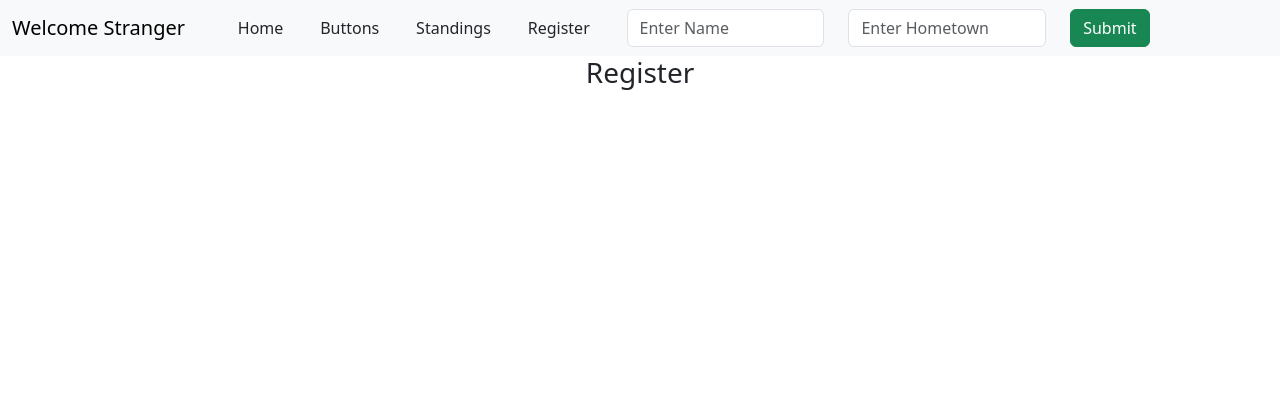
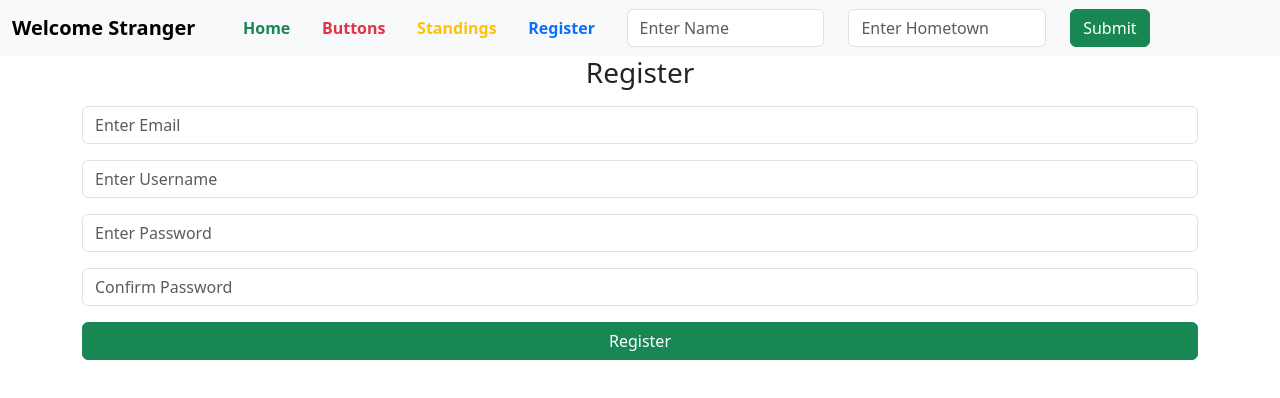
Before and after one commit to terrykub80/React-Intro, a React (Create React App) app: page /register in a window 1280 px wide. Shown: the top 398 px of the page. Built offline with nearby package versions, Linux system fonts and the light colour scheme.

Commit message:
added register function

```diff
--- a/src/components/Home.jsx
+++ b/src/components/Home.jsx
@@ -1,4 +1,3 @@
-
 import React, { useState, useEffect } from 'react'
 import PostCard from './PostCard';
 
--- a/src/components/Navbar.jsx
+++ b/src/components/Navbar.jsx
@@ -20,14 +20,14 @@ export default function Navbar(props) {
             <div className='container-fluid'>
                 {
                     props.city && props.name ?
-                    <Link className='navbar-brand' to="/">Welcome {props.name} from {props.city}</Link> :
-                    <Link className="navbar-brand" to='/'>Welcome Stranger</Link>
+                    <Link className='navbar-brand fw-bold' to="/">Welcome {props.name} from {props.city}</Link> :
+                    <Link className="navbar-brand fw-bold" to='/'>Welcome Stranger</Link>
                 }
 
-                    <Link className='nav-link' to="/">Home</Link>
-                    <Link className='nav-link' to="/buttons">Buttons</Link>
-                    <Link className='nav-link' to="/standings">Standings</Link>
-                    <Link className='nav-link' to="/register">Register</Link>
+                    <Link className='nav-link fw-bold text-success' to="/">Home</Link>
+                    <Link className='nav-link fw-bold text-danger' to="/buttons">Buttons</Link>
+                    <Link className='nav-link fw-bold text-warning' to="/standings">Standings</Link>
+                    <Link className='nav-link fw-bold text-primary' to="/register">Register</Link>
 
 
                 <form action="" className="row" onSubmit={handleForm}>
--- a/src/components/PostCard.jsx
+++ b/src/components/PostCard.jsx
@@ -3,7 +3,7 @@ import { Link } from 'react-router-dom';
 
 export default function PostCard({ post }) {
     return (
-        <div className="card">
+        <div className="card my-3">
             <div className="card-body">
                 <h5 className="card-title">{ post.title }</h5>
                 <p className="card-text">{ post.body }</p>
--- a/src/components/Register.jsx
+++ b/src/components/Register.jsx
@@ -1,10 +1,57 @@
 import React, { Component } from 'react'
 
 export default class Register extends Component {
+
+    handleRegister = event => {
+        event.preventDefault();
+
+        let password = event.target.password.value;
+        let confirmPass = event.target.confirmPass.value;
+        if (password != confirmPass){
+            console.warn('Passwords do not match');
+        } else {
+            console.log('Passwords match')
+
+            // Set up the request
+            let myHeaders = new Headers();
+            myHeaders.append('Content-Type', 'application/json');
+
+            let formData = JSON.stringify({
+                username: event.target.username.value,
+                email: event.target.email.value,
+                password
+            })
+
+            fetch("http://localhost:5000/api/users", {
+                method: 'POST',
+                headers: myHeaders,
+                body: formData
+            })
+
+                .then(res => res.json())
+                .then(data => {
+                    if (data.error){
+                        console.error(data.error)
+                    } else {
+                        console.log(data)
+                    }
+                })
+        }
+    }
     render() {
         return (
             <>
                 <h3 className='text-center'>Register</h3>
+                <form action='' onSubmit={this.handleRegister}>
+                    <div className="form-group">
+                        <input type="text" className="form-control my-3" placeholder="Enter Email" name="email" />
+                        <input type="text" className="form-control my-3" placeholder="Enter Username" name="username" />
+                        <input type="password" className="form-control my-3" placeholder="Enter Password" name="password" />
+                        <input type="password" className="form-control my-3" placeholder="Confirm Password" name="confirmPass" />
+
+                        <input type="submit" value="Register" className='btn btn-success w-100' />
+                    </div>
+                </form>
             </>
         )
     }
```
